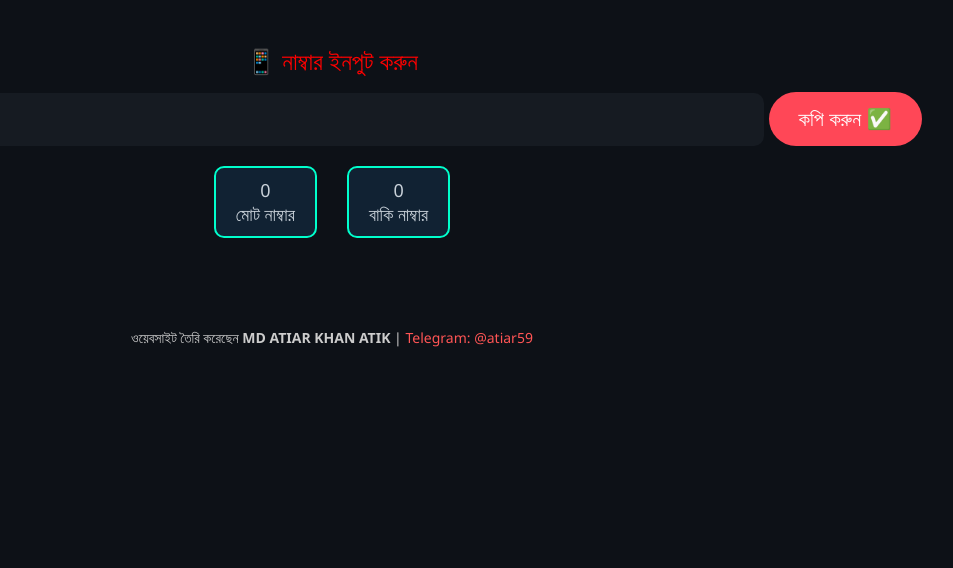
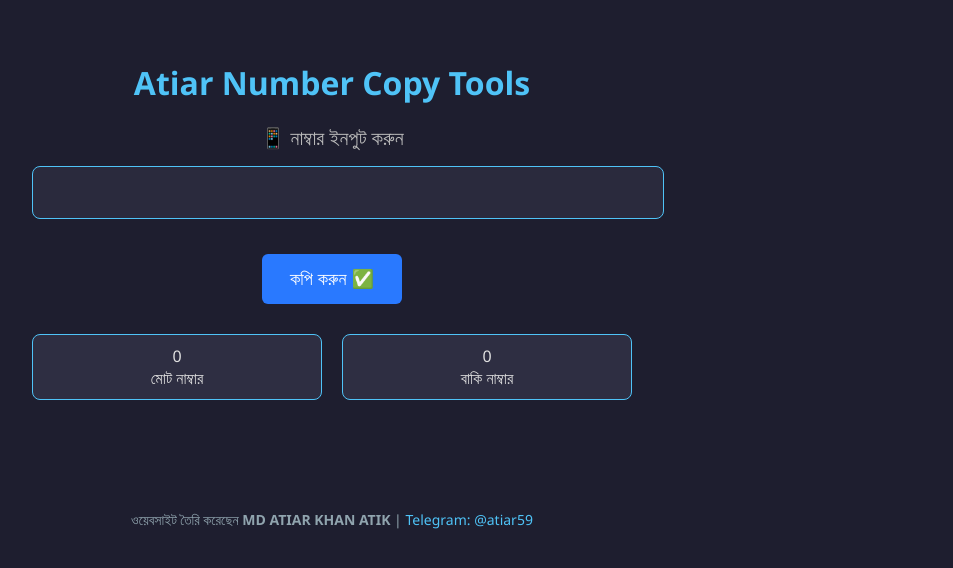
Before and after one commit to Atiar594i/Atiyar-Number-Copy-Tools-2, a plain HTML site: page copy.html in a window 1280 px wide. Shown: the whole page, without its empty margins (308-1261 px from the left). Drawn offline with Linux system fonts and the light colour scheme.

Commit message:
Add files via upload

```diff
--- a/copy.html
+++ b/copy.html
@@ -1,3 +1,4 @@
+
 <!DOCTYPE html>
 <html lang="bn">
 <head>
@@ -8,6 +9,7 @@
 <body>
     <div class="container">
         <header>
+            <h1>Atiar Number Copy Tools</h1>
             <p>📱 নাম্বার ইনপুট করুন</p>
         </header>
         <input type="text" id="currentNumber" readonly>
--- a/style.css
+++ b/style.css
@@ -1,83 +1,96 @@
 
 body {
-    background-color: #0d1117;
-    color: #c9d1d9;
+    background-color: #1e1e2f;
+    color: #e0e0e0;
     font-family: 'Segoe UI', sans-serif;
     margin: 0;
     padding: 0;
     text-align: center;
 }
 .container {
-    padding: 20px;
+    padding: 40px 20px;
+    max-width: 600px;
+    margin: auto;
+}
+header h1 {
+    font-size: 32px;
+    margin-bottom: 10px;
+    color: #4fc3f7;
 }
 header p {
-    color: red;
-    font-size: 24px;
+    color: #bbbbbb;
+    font-size: 20px;
     margin-bottom: 15px;
 }
 textarea {
-    width: 80%;
+    width: 100%;
     height: 150px;
-    border: 2px solid #00ffcc;
-    background-color: #161b22;
-    color: #fff;
+    border: 1px solid #4fc3f7;
+    background-color: #2a2a3d;
+    color: #ffffff;
     font-size: 16px;
     padding: 10px;
-    border-radius: 10px;
+    border-radius: 8px;
 }
 input[type="text"] {
-    width: 80%;
+    width: 100%;
     padding: 15px;
-    font-size: 20px;
-    background-color: #161b22;
-    border: none;
-    border-radius: 10px;
-    color: #fff;
+    font-size: 18px;
+    background-color: #2a2a3d;
+    border: 1px solid #4fc3f7;
+    border-radius: 8px;
+    color: #ffffff;
     margin-bottom: 15px;
 }
 button {
-    padding: 15px 30px;
-    font-size: 20px;
-    background-color: #ff4757;
+    display: block;
+    margin: 20px auto 30px auto;
+    padding: 14px 28px;
+    font-size: 18px;
+    background-color: #2979ff;
     color: white;
     border: none;
-    border-radius: 30px;
+    border-radius: 6px;
     cursor: pointer;
-    margin-bottom: 20px;
+    transition: background-color 0.3s ease;
+}
+button:hover {
+    background-color: #1565c0;
 }
 .status {
     display: flex;
-    justify-content: center;
-    gap: 30px;
-    font-size: 18px;
+    justify-content: space-between;
+    gap: 20px;
+    font-size: 16px;
     margin-bottom: 20px;
 }
 .status div {
-    padding: 10px 20px;
-    border: 2px solid #00ffcc;
-    border-radius: 10px;
-    background-color: #112233;
+    flex: 1;
+    padding: 10px 15px;
+    border: 1px solid #4fc3f7;
+    border-radius: 8px;
+    background-color: #2e2e42;
 }
 .log {
     max-height: 200px;
     overflow-y: auto;
 }
 .log div {
-    background: #990000;
+    background: #3949ab;
     color: #fff;
     padding: 5px;
     margin: 3px auto;
-    width: 80%;
+    width: 100%;
     border-radius: 5px;
-    display: flex;
-    justify-content: space-between;
+    font-size: 14px;
+    text-align: left;
 }
 footer {
     margin-top: 50px;
     font-size: 14px;
-    color: #ccc;
+    color: #90a4ae;
 }
 footer a {
-    color: #ff5555;
+    color: #4fc3f7;
     text-decoration: none;
 }
```
Also changed, not shown: index.html (+2 -0 lines).
